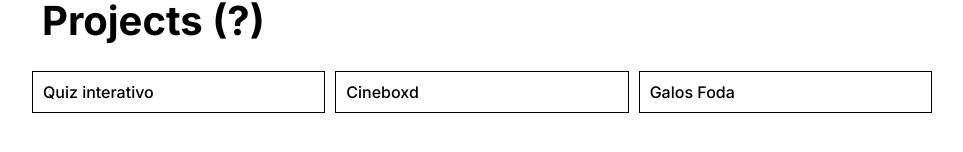
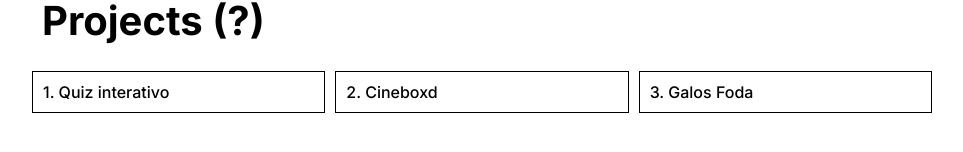
Before and after one commit to Fuuuzer/portfolio, a React (Vite) app: page / in a window 1280 px wide. Shown: the part 452-604 px from the top of the page, without its empty margins (158-1121 px from the left). Built offline with nearby package versions, Linux system fonts and the light colour scheme.

Commit message:
changed cards

```diff
--- a/src/App.jsx
+++ b/src/App.jsx
@@ -18,13 +18,13 @@ function App() {
           <h2>Projects (?)</h2>
           <div className="projects-cards">
             <div className="card-projects">
-              <p>Quiz interativo</p>
+              <p>1. Quiz interativo</p>
             </div>
             <div className="card-projects">
-              <p>Cineboxd</p>
+              <p>2. Cineboxd</p>
             </div>
             <div className="card-projects">
-              <p>Galos Foda</p>
+              <p>3. Galos Foda</p>
             </div>
           </div>
         </section>
```
